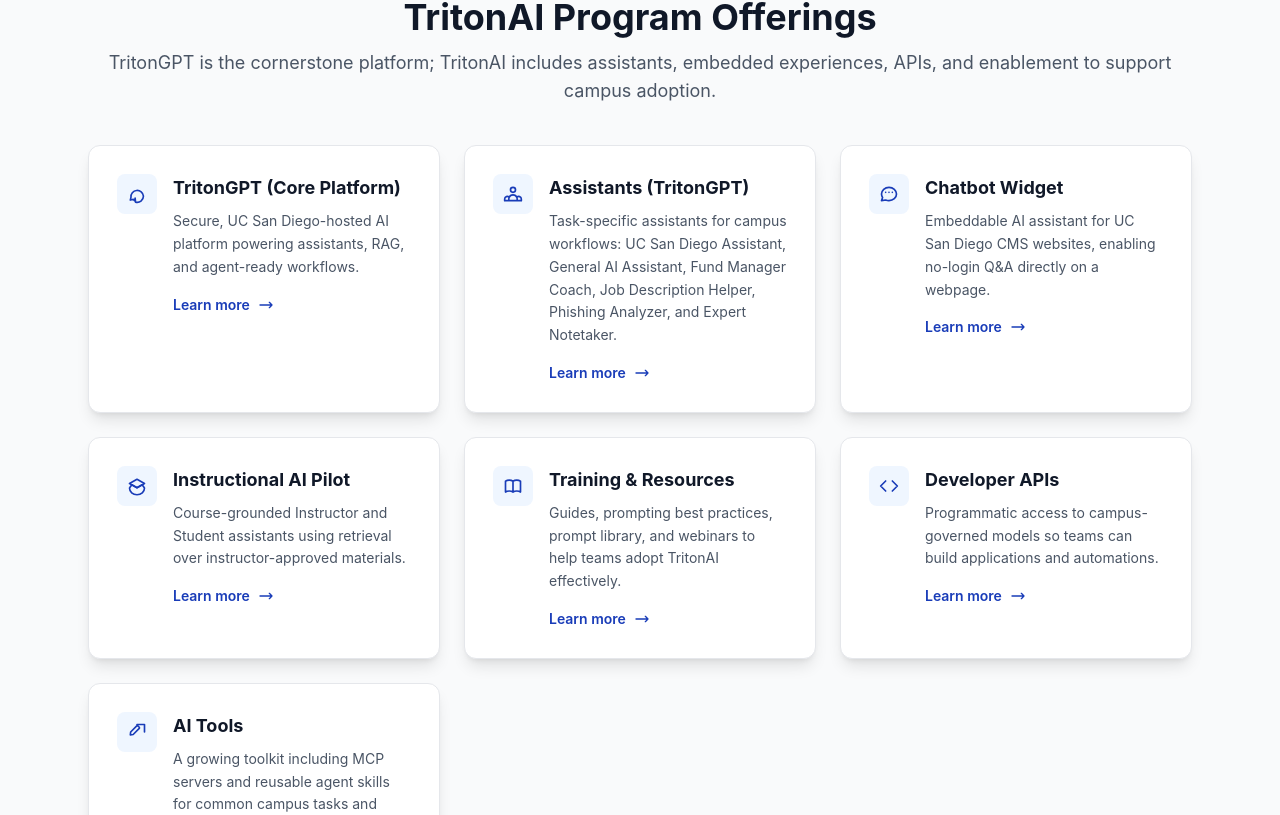
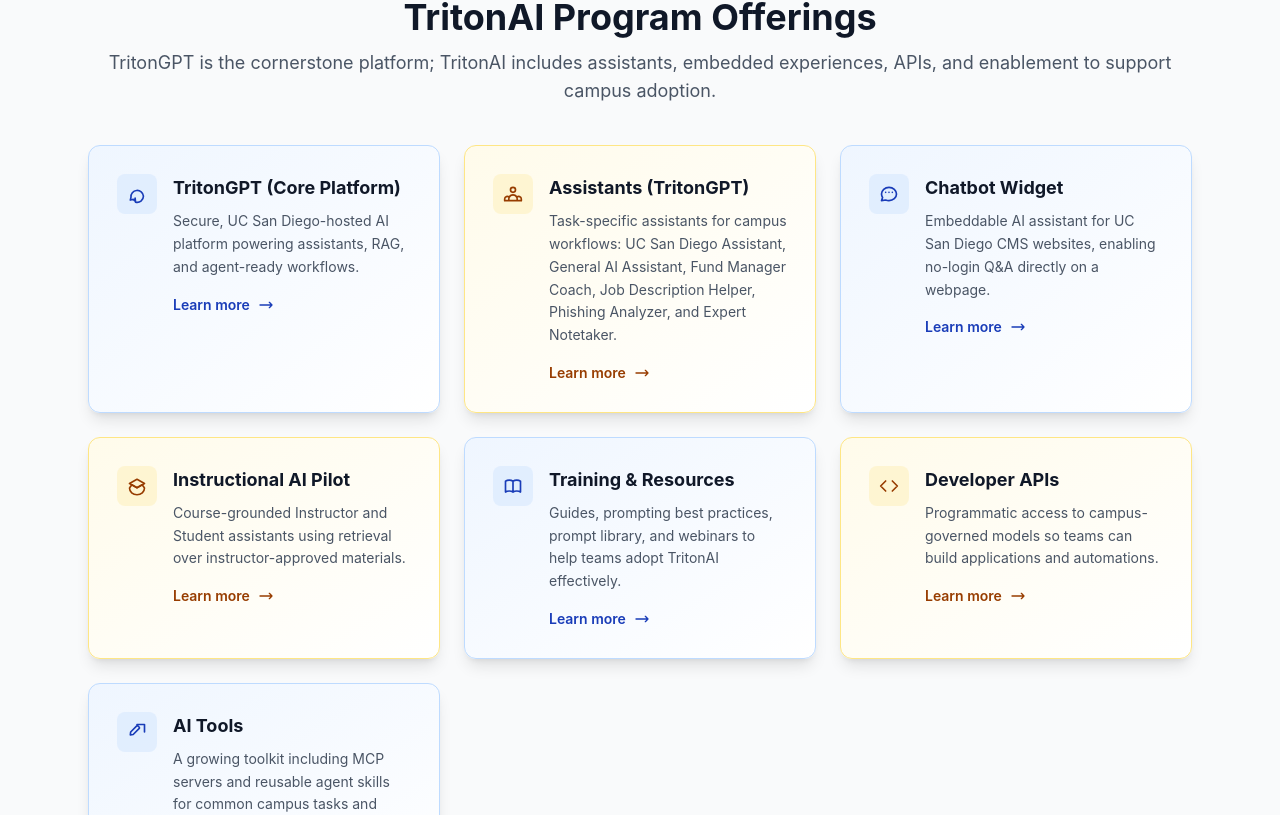
Before and after one commit to bpollak/brettpollak-website, a Next.js app: page /tritongpt in a window 1280 px wide. Shown: the part 1065-1880 px from the top of the page. Built offline with nearby package versions, Linux system fonts and the light colour scheme.

Commit message:
Alternate TritonAI offering card colors

```diff
--- a/app/tritongpt/TritonGPTContent.tsx
+++ b/app/tritongpt/TritonGPTContent.tsx
@@ -33,6 +33,18 @@ const AnimatedNumber = ({ end, suffix = '', isVisible }: { end: number; suffix?:
 export default function TritonGPTContent() {
   const [metricsVisible, setMetricsVisible] = useState(false);
   const metricsRef = useRef<HTMLElement>(null);
+  const programOfferingStyles = [
+    {
+      card: "bg-gradient-to-br from-blue-50 to-white border-blue-200 hover:border-blue-300",
+      iconWrap: "bg-blue-100/70 text-blue-800 group-hover:bg-blue-100",
+      cta: "text-blue-800",
+    },
+    {
+      card: "bg-gradient-to-br from-amber-50 to-white border-amber-200 hover:border-amber-300",
+      iconWrap: "bg-amber-100/70 text-amber-800 group-hover:bg-amber-100",
+      cta: "text-amber-800",
+    },
+  ];
 
   useEffect(() => {
     const observer = new IntersectionObserver(
@@ -129,7 +141,7 @@ export default function TritonGPTContent() {
                 "Secure, UC San Diego-hosted AI platform powering assistants, RAG, and agent-ready workflows.",
               href: "https://tritonai.ucsd.edu/tritongpt/index.html",
               icon: (
-                <svg className="w-5 h-5 text-blue-800" fill="none" stroke="currentColor" viewBox="0 0 24 24">
+                <svg className="w-5 h-5" fill="none" stroke="currentColor" viewBox="0 0 24 24">
                   <path strokeLinecap="round" strokeLinejoin="round" strokeWidth={2} d="M9.75 17L9 20l-1.5-1.5L4 19.25l.75-3.25a7.5 7.5 0 1115-1.5 7.5 7.5 0 01-9.5 7.25z" />
                 </svg>
               ),
@@ -140,7 +152,7 @@ export default function TritonGPTContent() {
                 "Task-specific assistants for campus workflows: UC San Diego Assistant, General AI Assistant, Fund Manager Coach, Job Description Helper, Phishing Analyzer, and Expert Notetaker.",
               href: "https://tritonai.ucsd.edu/training-resources/tritongpt/assistants.html",
               icon: (
-                <svg className="w-5 h-5 text-blue-800" fill="none" stroke="currentColor" viewBox="0 0 24 24">
+                <svg className="w-5 h-5" fill="none" stroke="currentColor" viewBox="0 0 24 24">
                   <path strokeLinecap="round" strokeLinejoin="round" strokeWidth={2} d="M17 20h5v-2a3 3 0 00-5.356-1.857M17 20H7m10 0v-2c0-.656-.126-1.283-.356-1.857M7 20H2v-2a3 3 0 015.356-1.857M7 20v-2c0-.656.126-1.283.356-1.857m0 0a5.002 5.002 0 019.288 0M15 7a3 3 0 11-6 0 3 3 0 016 0z" />
                 </svg>
               ),
@@ -151,7 +163,7 @@ export default function TritonGPTContent() {
                 "Embeddable AI assistant for UC San Diego CMS websites, enabling no-login Q&A directly on a webpage.",
               href: "https://tritonai.ucsd.edu/tritongpt/chatbot-widget.html",
               icon: (
-                <svg className="w-5 h-5 text-blue-800" fill="none" stroke="currentColor" viewBox="0 0 24 24">
+                <svg className="w-5 h-5" fill="none" stroke="currentColor" viewBox="0 0 24 24">
                   <path strokeLinecap="round" strokeLinejoin="round" strokeWidth={2} d="M8 10h.01M12 10h.01M16 10h.01M21 12c0 4.418-4.03 8-9 8a9.77 9.77 0 01-4-.8L3 20l1.3-3.9A7.75 7.75 0 013 12c0-4.418 4.03-8 9-8s9 3.582 9 8z" />
                 </svg>
               ),
@@ -162,7 +174,7 @@ export default function TritonGPTContent() {
                 "Course-grounded Instructor and Student assistants using retrieval over instructor-approved materials.",
               href: "https://tritonai.ucsd.edu/tritongpt/instruction.html",
               icon: (
-                <svg className="w-5 h-5 text-blue-800" fill="none" stroke="currentColor" viewBox="0 0 24 24">
+                <svg className="w-5 h-5" fill="none" stroke="currentColor" viewBox="0 0 24 24">
                   <path strokeLinecap="round" strokeLinejoin="round" strokeWidth={2} d="M12 14l9-5-9-5-9 5 9 5z" />
                   <path strokeLinecap="round" strokeLinejoin="round" strokeWidth={2} d="M12 14l6.16-3.422A12.083 12.083 0 0121 14.5c0 4.418-4.03 8-9 8s-9-3.582-9-8a12.083 12.083 0 012.84-3.922L12 14z" />
                 </svg>
@@ -174,7 +186,7 @@ export default function TritonGPTContent() {
                 "Guides, prompting best practices, prompt library, and webinars to help teams adopt TritonAI effectively.",
               href: "https://tritonai.ucsd.edu/training-resources/index.html",
               icon: (
-                <svg className="w-5 h-5 text-blue-800" fill="none" stroke="currentColor" viewBox="0 0 24 24">
+                <svg className="w-5 h-5" fill="none" stroke="currentColor" viewBox="0 0 24 24">
                   <path strokeLinecap="round" strokeLinejoin="round" strokeWidth={2} d="M12 6.253v13m0-13C10.832 5.477 9.246 5 7.5 5S4.168 5.477 3 6.253v13C4.168 18.477 5.754 18 7.5 18s3.332.477 4.5 1.253m0-13C13.168 5.477 14.754 5 16.5 5c1.747 0 3.332.477 4.5 1.253v13C19.832 18.477 18.247 18 16.5 18c-1.746 0-3.332.477-4.5 1.253" />
                 </svg>
               ),
@@ -185,7 +197,7 @@ export default function TritonGPTContent() {
                 "Programmatic access to campus-governed models so teams can build applications and automations.",
               href: "https://tritonai.ucsd.edu/developer-apis/start.html",
               icon: (
-                <svg className="w-5 h-5 text-blue-800" fill="none" stroke="currentColor" viewBox="0 0 24 24">
+                <svg className="w-5 h-5" fill="none" stroke="currentColor" viewBox="0 0 24 24">
                   <path strokeLinecap="round" strokeLinejoin="round" strokeWidth={2} d="M16 18l6-6-6-6M8 6l-6 6 6 6" />
                 </svg>
               ),
@@ -196,28 +208,30 @@ export default function TritonGPTContent() {
                 "A growing toolkit including MCP servers and reusable agent skills for common campus tasks and workflows.",
               href: "https://tritonai.ucsd.edu/tools/index.html",
               icon: (
-                <svg className="w-5 h-5 text-blue-800" fill="none" stroke="currentColor" viewBox="0 0 24 24">
+                <svg className="w-5 h-5" fill="none" stroke="currentColor" viewBox="0 0 24 24">
                   <path strokeLinecap="round" strokeLinejoin="round" strokeWidth={2} d="M14.7 6.3a1 1 0 010 1.4L7.4 15l-3.4.4.4-3.4 7.3-7.3a1 1 0 011.4 0l1.6 1.6z" />
                   <path strokeLinecap="round" strokeLinejoin="round" strokeWidth={2} d="M12 3h9v9" />
                 </svg>
               ),
             },
-          ].map((offering) => (
+          ].map((offering, index) => {
+            const style = programOfferingStyles[index % programOfferingStyles.length];
+            return (
               <a
                 key={offering.href}
                 href={offering.href}
                 target="_blank"
                 rel="noopener noreferrer"
-              className="card-3d bg-white rounded-xl p-7 shadow-lg border border-gray-200 hover:shadow-2xl transition-all group"
+                className={`card-3d rounded-xl p-7 shadow-lg border hover:shadow-2xl transition-all group ${style.card}`}
               >
                 <div className="flex items-start gap-4">
-                <div className="w-10 h-10 rounded-lg bg-blue-50 flex items-center justify-center flex-shrink-0 group-hover:bg-blue-100 transition-colors">
+                  <div className={`w-10 h-10 rounded-lg flex items-center justify-center flex-shrink-0 transition-colors ${style.iconWrap}`}>
                     {offering.icon}
                   </div>
                   <div>
                     <h3 className="text-lg font-bold text-gray-900">{offering.title}</h3>
                     <p className="mt-2 text-sm text-gray-600 leading-relaxed">{offering.description}</p>
-                  <p className="mt-4 text-sm font-semibold text-blue-800 inline-flex items-center gap-2">
+                    <p className={`mt-4 text-sm font-semibold inline-flex items-center gap-2 ${style.cta}`}>
                       Learn more
                       <svg className="w-4 h-4" fill="none" stroke="currentColor" viewBox="0 0 24 24">
                         <path strokeLinecap="round" strokeLinejoin="round" strokeWidth={2} d="M17 8l4 4m0 0l-4 4m4-4H3" />
@@ -226,7 +240,8 @@ export default function TritonGPTContent() {
                   </div>
                 </div>
               </a>
-          ))}
+            );
+          })}
         </div>
       </section>
 
```
Lines whose indentation alone changed are shown as unchanged.
